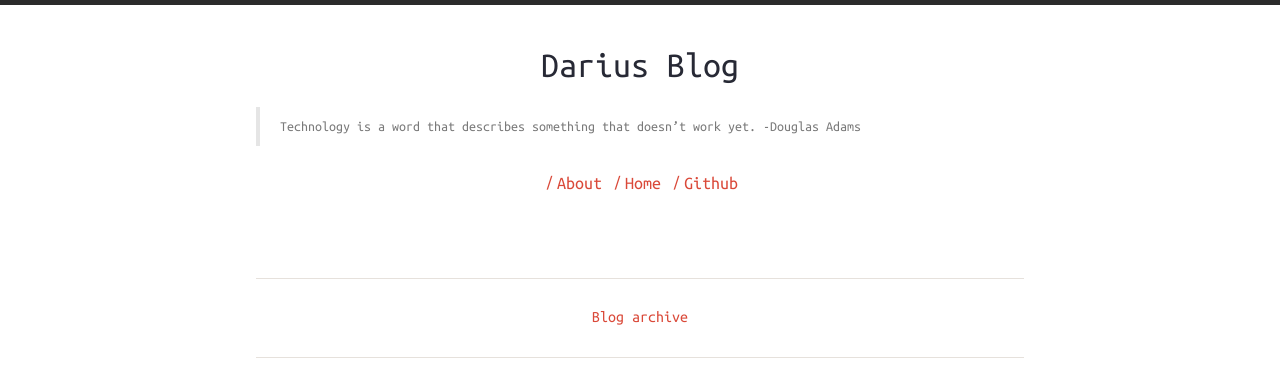
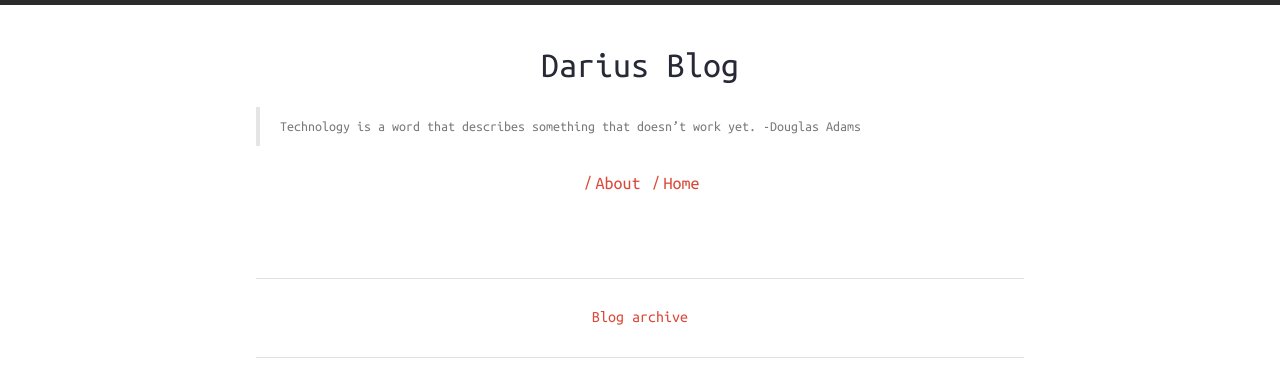
Before and after one commit to dariusbakunas/dariusbakunas.github.io, a Jekyll site: the page built from index.html, in a window 1280 px wide. Shown: the top 365 px of the page. Built offline with Jekyll 4.4.1, drawn with Linux system fonts in a browser that asks for light colours; nearby versions of some CDN libraries.

Commit message:
Remove github link from the header links section

```diff
--- a/_includes/header-links.html
+++ b/_includes/header-links.html
@@ -5,12 +5,4 @@
 	<li>
 		<a href="{{ site.baseurl }}/">Home</a><span>/</span>
 	</li>
-	{% if site.harmony.social.github %}
-	<li>
-		<a title="{{ site.harmony.social.github }} on Github"
-			href="https://github.com/{{ site.harmony.social.github }}" target="_blank">
-			Github
-		</a><span>/</span>
-	</li>
-	{% endif %}
 </ul>
```
